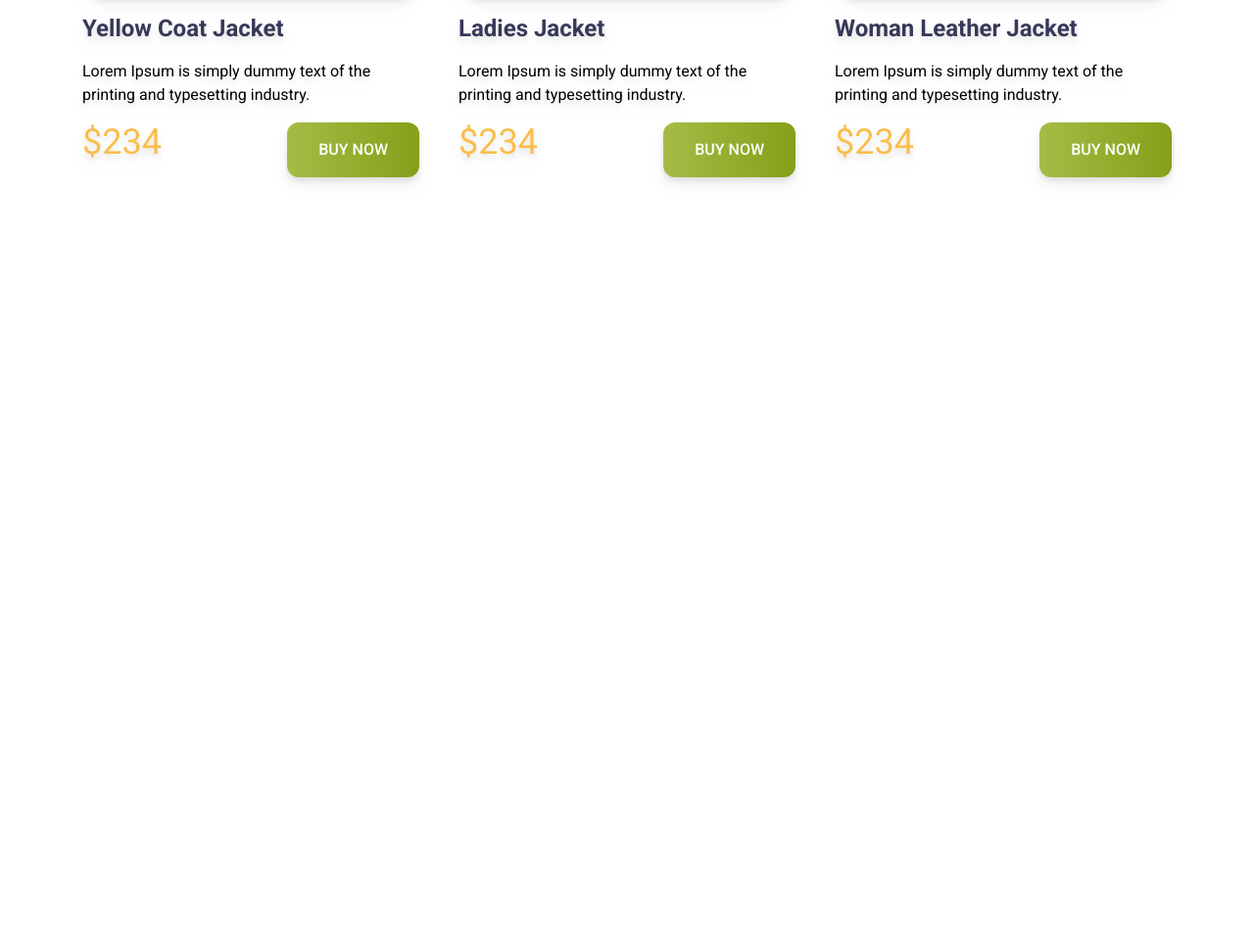
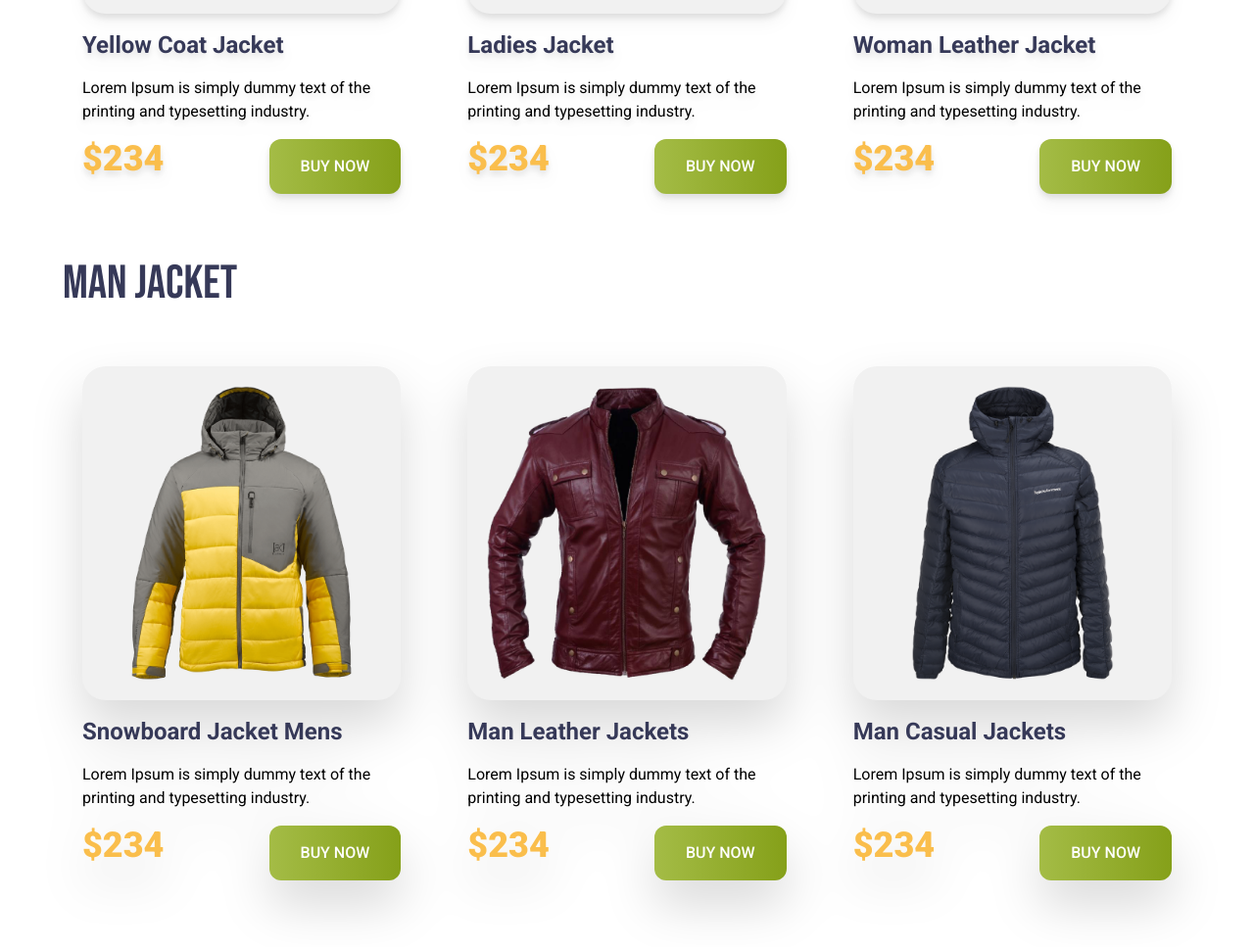
Before and after one commit to utshobiswas/penguin-fashion-with-tailwind, a plain HTML site: page index.html in a window 1280 px wide. Shown: the part 1018-1985 px from the top of the page at 98% size. Before the commit the page ends 1267 px from the top, so only its background shows below. Drawn offline with nearby package versions, Linux system fonts and the light colour scheme.

Commit message:
added man jacket section

```diff
--- a/index.html
+++ b/index.html
@@ -24,13 +24,13 @@
 </head>
 
 <body class="font-roboto">
-    <header class="bg-[#FFFBF0]">
+    <header class="bg-[#FFFBF0] ">
         <!-- nav starts -->
         <nav>
 
         </nav>
         <!-- banner start -->
-        <div class="pl-4 lg:flex items-center justify-around">
+        <div class=" lg:flex items-center justify-between max-w-6xl mx-auto">
             <div>
                 <h1 class="text-7xl	uppercase font-bebas-neue">
                     <span class="text-[#FABE4C]">Be the Penguins</span>
@@ -54,18 +54,18 @@
     </header>
     <main class="max-w-6xl mx-auto">
         <!-- woman jacket section -->
-        <section class="my-12">
+        <section class="my-12 space-y-10">
             <h3 class="text-5xl uppercase text-[#363958] font-bebas-neue">Woman Jacket</h3>
 
             <!-- jacket card container -->
-            <div class="grid grid-cols-1 lg:grid-cols-3">
+            <div class="grid grid-cols-1 lg:grid-cols-3 gap-7">
                 <!-- jacket card 1 -->
                 <div class="p-5 space-y-4 drop-shadow-lg rounded-3xl">
                     <img class="p-5 rounded-3xl bg-[#F1F1F1]" src="./images/jacket-1.png" alt="">
                     <h4 class="text-2xl text-[#363958] font-bold">Yellow Coat Jacket </h4>
                     <p>Lorem Ipsum is simply dummy text of the printing and typesetting industry.</p>
                     <div class="flex justify-between">
-                        <h2 class="text-4xl text-[#FABE4C]">$234</h2>
+                        <h2 class="text-4xl font-black text-[#FABE4C]">$234</h2>
                         <button
                             class="bg-green-600 px-8 py-4 rounded-xl uppercase text-white font-medium bg-gradient-to-r from-[#A4BC46] to-[#85A019] ">Buy
                             Now
@@ -79,7 +79,7 @@
                     <h4 class="text-2xl text-[#363958] font-bold">Ladies Jacket </h4>
                     <p>Lorem Ipsum is simply dummy text of the printing and typesetting industry.</p>
                     <div class="flex justify-between">
-                        <h2 class="text-4xl text-[#FABE4C]">$234</h2>
+                        <h2 class="text-4xl  font-black text-[#FABE4C]">$234</h2>
                         <button
                             class="bg-green-600 px-8 py-4 rounded-xl uppercase text-white font-medium bg-gradient-to-r from-[#A4BC46] to-[#85A019] ">Buy
                             Now
@@ -93,7 +93,59 @@
                     <h4 class="text-2xl text-[#363958] font-bold">Woman Leather Jacket</h4>
                     <p>Lorem Ipsum is simply dummy text of the printing and typesetting industry.</p>
                     <div class="flex justify-between">
-                        <h2 class="text-4xl text-[#FABE4C]">$234</h2>
+                        <h2 class="text-4xl font-black text-[#FABE4C]">$234</h2>
+                        <button
+                            class="bg-green-600 px-8 py-4 rounded-xl uppercase text-white font-medium bg-gradient-to-r from-[#A4BC46] to-[#85A019] ">Buy
+                            Now
+                        </button>
+                    </div>
+                </div>
+            </div>
+
+
+        </section>
+
+        <!-- man jacket section -->
+        <section class="my-12 space-y-10">
+            <h3 class="text-5xl uppercase text-[#363958] font-bebas-neue">Man Jacket</h3>
+
+            <!-- jacket card container -->
+            <div class="grid grid-cols-1 lg:grid-cols-3 gap-7 drop-shadow-2xl">
+                <!-- jacket card 4 -->
+                <div class="p-5 space-y-4 rounded-3xl">
+                    <img class="p-5 rounded-3xl bg-[#F1F1F1]" src="./images/jacket-4.png" alt="">
+                    <h4 class="text-2xl text-[#363958] font-bold">Snowboard Jacket Mens</h4>
+                    <p>Lorem Ipsum is simply dummy text of the printing and typesetting industry.</p>
+                    <div class="flex justify-between">
+                        <h2 class="text-4xl font-black text-[#FABE4C]">$234</h2>
+                        <button
+                            class="bg-green-600 px-8 py-4 rounded-xl uppercase text-white font-medium bg-gradient-to-r from-[#A4BC46] to-[#85A019] ">Buy
+                            Now
+                        </button>
+                    </div>
+                </div>
+
+                <!-- jacket card 5 -->
+                <div class="p-5 space-y-4 rounded-3xl">
+                    <img class="p-5 rounded-3xl bg-[#F1F1F1]" src="./images/jacket-5.png" alt="">
+                    <h4 class="text-2xl text-[#363958] font-bold">Man Leather Jackets</h4>
+                    <p>Lorem Ipsum is simply dummy text of the printing and typesetting industry.</p>
+                    <div class="flex justify-between">
+                        <h2 class="text-4xl  font-black text-[#FABE4C]">$234</h2>
+                        <button
+                            class="bg-green-600 px-8 py-4 rounded-xl uppercase text-white font-medium bg-gradient-to-r from-[#A4BC46] to-[#85A019] ">Buy
+                            Now
+                        </button>
+                    </div>
+                </div>
+
+                <!-- jacket card 6 -->
+                <div class="p-5 space-y-4 rounded-3xl">
+                    <img class="p-5 rounded-3xl bg-[#F1F1F1]" src="./images/jacket-6.png" alt="">
+                    <h4 class="text-2xl text-[#363958] font-bold">Man Casual Jackets</h4>
+                    <p>Lorem Ipsum is simply dummy text of the printing and typesetting industry.</p>
+                    <div class="flex justify-between">
+                        <h2 class="text-4xl font-black text-[#FABE4C]">$234</h2>
                         <button
                             class="bg-green-600 px-8 py-4 rounded-xl uppercase text-white font-medium bg-gradient-to-r from-[#A4BC46] to-[#85A019] ">Buy
                             Now
```
